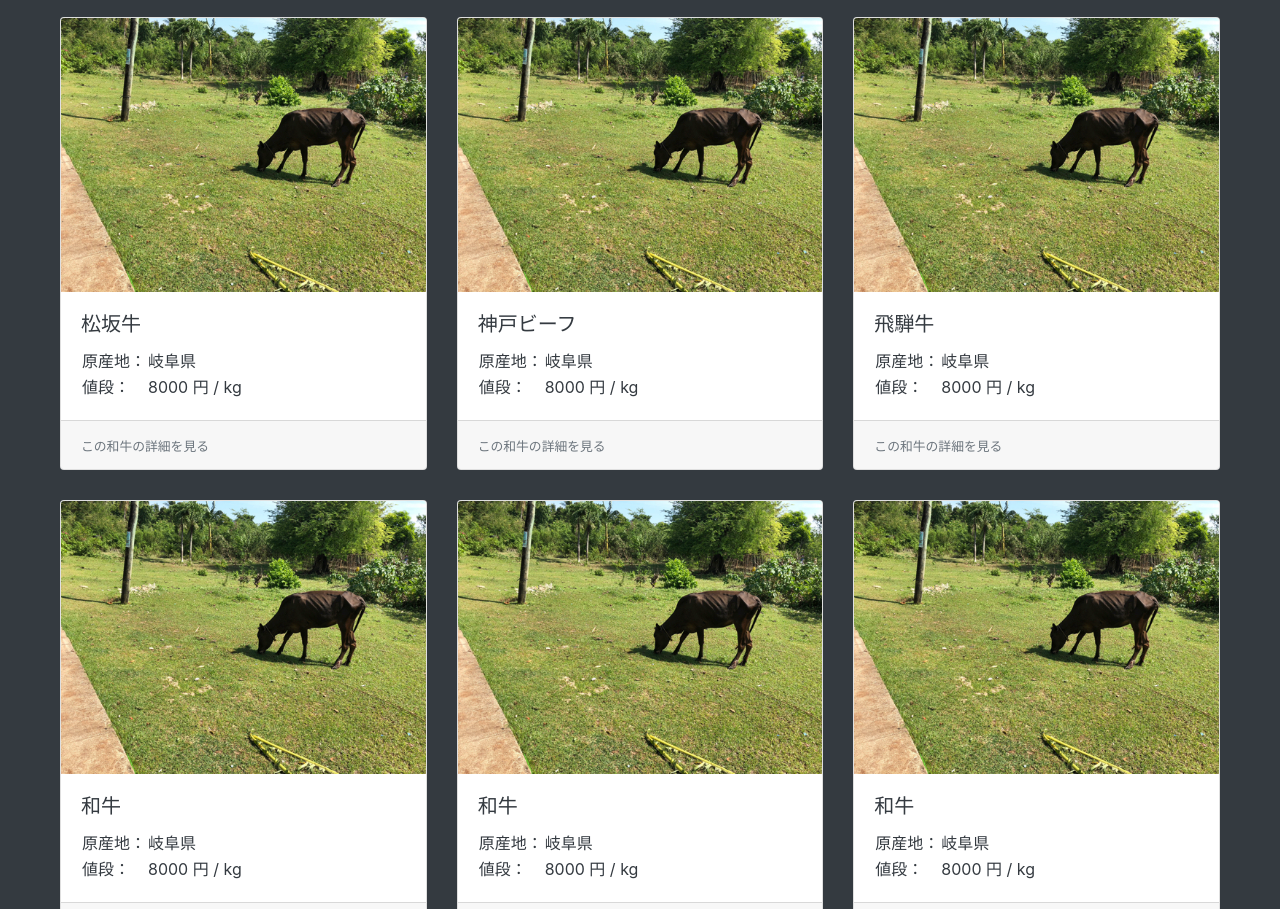
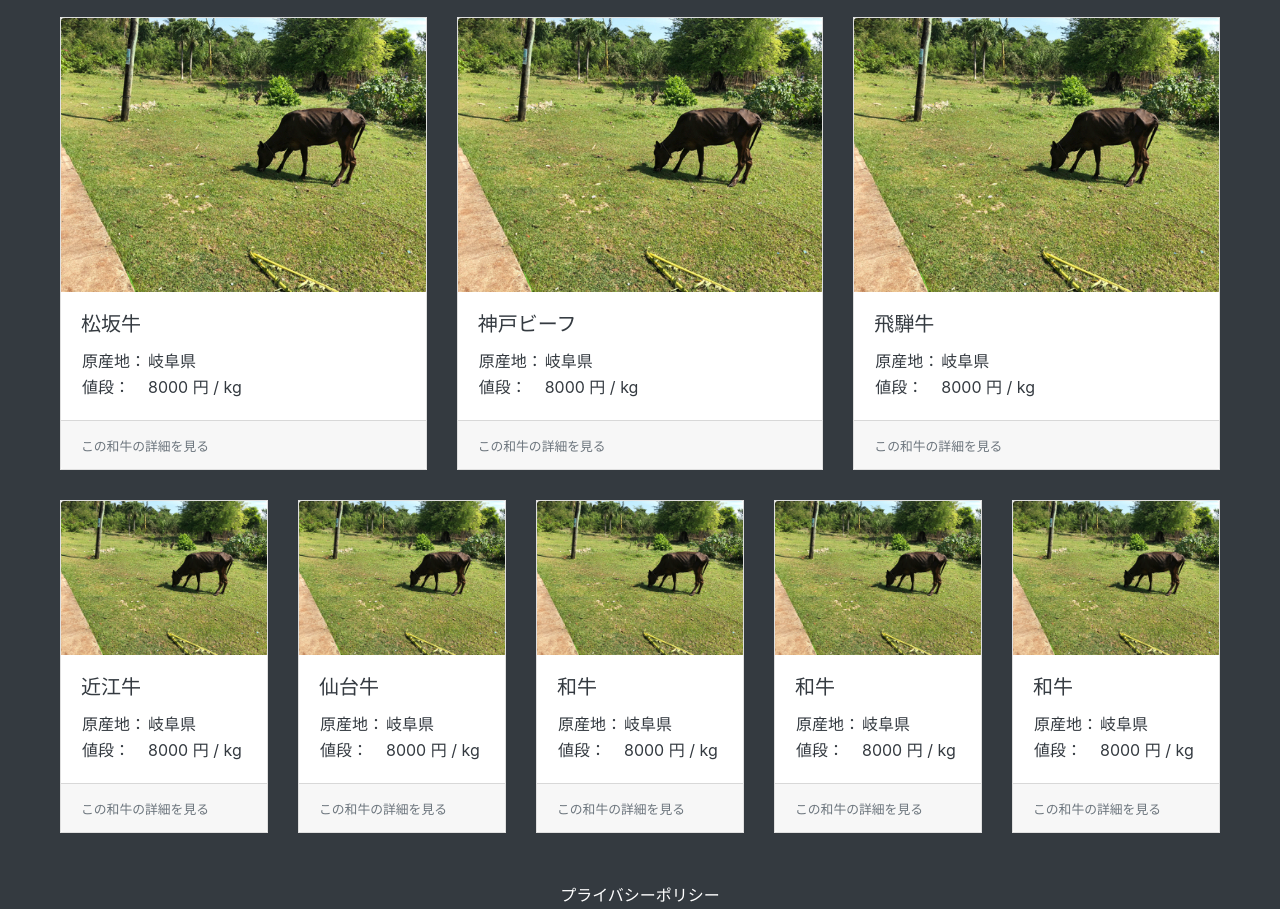
Before and after one commit to MahoItoshiro/wagyu_price, a plain HTML site: page index.html in a window 1280 px wide. Shown: the part 43-952 px from the top of the page. Drawn offline with Linux system fonts and the light colour scheme.

```diff
--- a/css/style.css
+++ b/css/style.css
@@ -57,3 +57,7 @@ footer {
   background-color: #343a40;
   text-align: center;
 }
+
+.card {
+  border-radius: 0;
+}
--- a/index.html
+++ b/index.html
@@ -87,6 +87,44 @@
       </a>
     </div>
     <div class="card-deck row">
+      <a href="#" class="card">
+        <img class="card-img-top" src="img/ph_beaf.jpg">
+        <div class="card-body">
+          <h5 class="card-title">近江牛</h5>
+          <table>
+            <tr>
+              <td>原産地： </td>
+              <td>岐阜県</td>
+            </tr>
+            <tr>
+              <td>値段： </td>
+              <td>8000 円 / kg</td>
+            </tr>
+          </table>
+        </div>
+        <div class="card-footer">
+          <small class="text-muted">この和牛の詳細を見る</small>
+        </div>
+      </a>
+      <a href="#" class="card">
+        <img class="card-img-top" src="img/ph_beaf.jpg">
+        <div class="card-body">
+          <h5 class="card-title">仙台牛</h5>
+          <table>
+            <tr>
+              <td>原産地： </td>
+              <td>岐阜県</td>
+            </tr>
+            <tr>
+              <td>値段： </td>
+              <td>8000 円 / kg</td>
+            </tr>
+          </table>
+        </div>
+        <div class="card-footer">
+          <small class="text-muted">この和牛の詳細を見る</small>
+        </div>
+      </a>
       <a href="#" class="card">
         <img class="card-img-top" src="img/ph_beaf.jpg">
         <div class="card-body">
```
